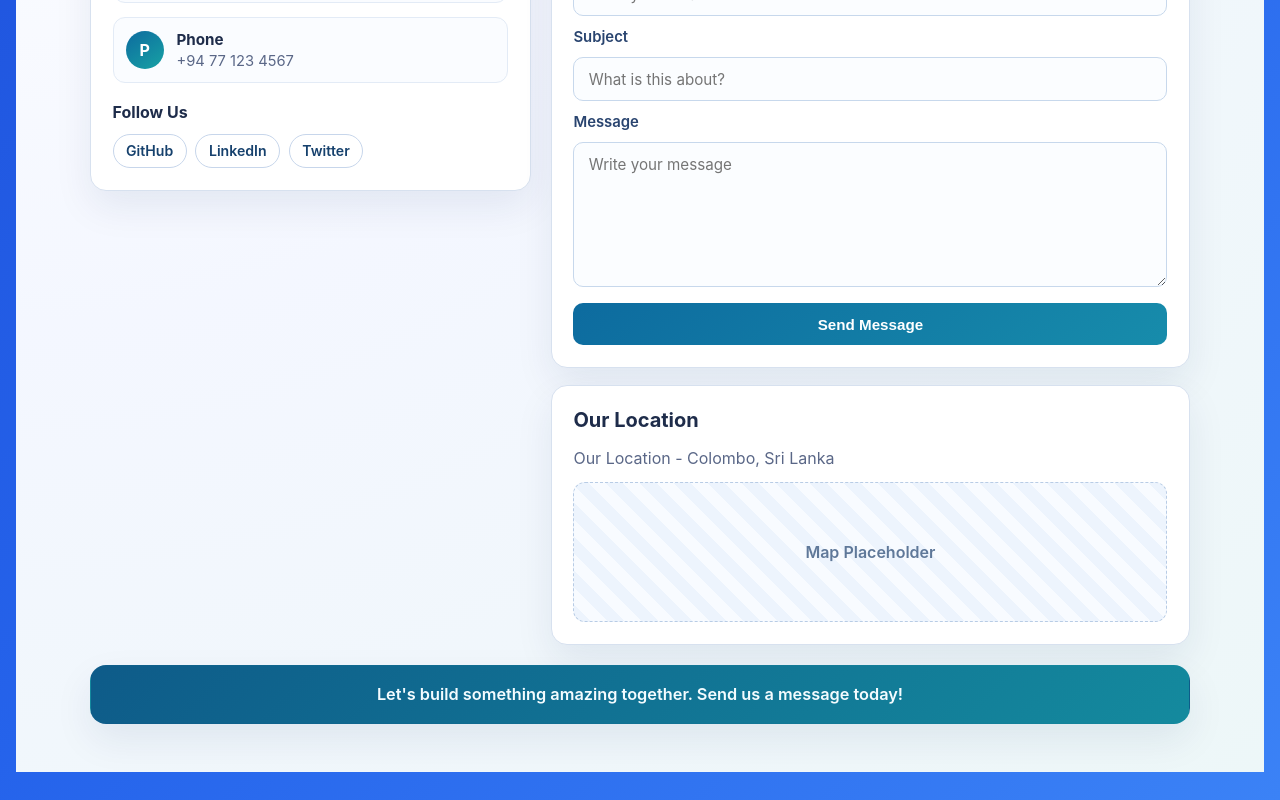
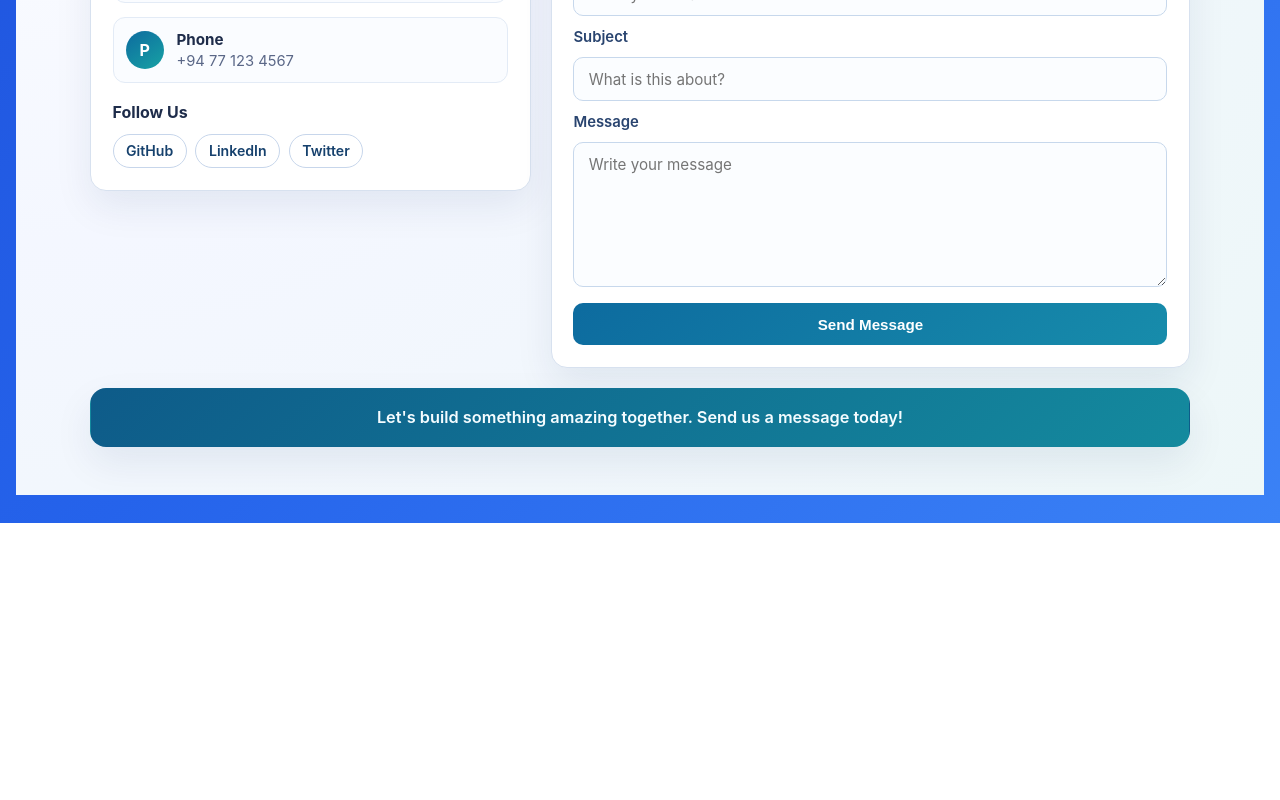
Before and after one commit to Satheesan-R/30-days-react-challenge, a React (Create React App) app: page / in a window 1280 px wide. Shown: the part 555-1355 px from the top of the page. After the commit the page ends 1078 px from the top, so only its background shows below. Built offline with nearby package versions, Linux system fonts and the light colour scheme.

Commit message:
made some changes in my ui conatact form and add some details

```diff
--- a/src/Day7ContactForm/Contactform.css
+++ b/src/Day7ContactForm/Contactform.css
@@ -208,23 +208,7 @@
 	line-height: 1.45;
 }
 
-.location-card p {
-	margin: 0;
-	color: var(--text-soft);
-}
 
-.map-placeholder {
-	margin-top: 0.9rem;
-	border-radius: 12px;
-	height: 140px;
-	display: flex;
-	align-items: center;
-	justify-content: center;
-	color: #5f7899;
-	font-weight: 600;
-	border: 1px dashed #b8cce5;
-	background: repeating-linear-gradient(45deg, #edf4fd, #edf4fd 12px, #f8fbff 12px, #f8fbff 24px);
-}
 
 .cta {
 	text-align: center;
--- a/src/Day7ContactForm/Contactform.jsx
+++ b/src/Day7ContactForm/Contactform.jsx
@@ -142,11 +142,7 @@ const ContactForm = () => {
 							)}
 						</section>
 
-						<section className="location-card card">
-							<h2>Our Location</h2>
-							<p>Our Location - Colombo, Sri Lanka</p>
-							<div className="map-placeholder">Map Placeholder</div>
-						</section>
+
 					</div>
 				</div>
 
```
